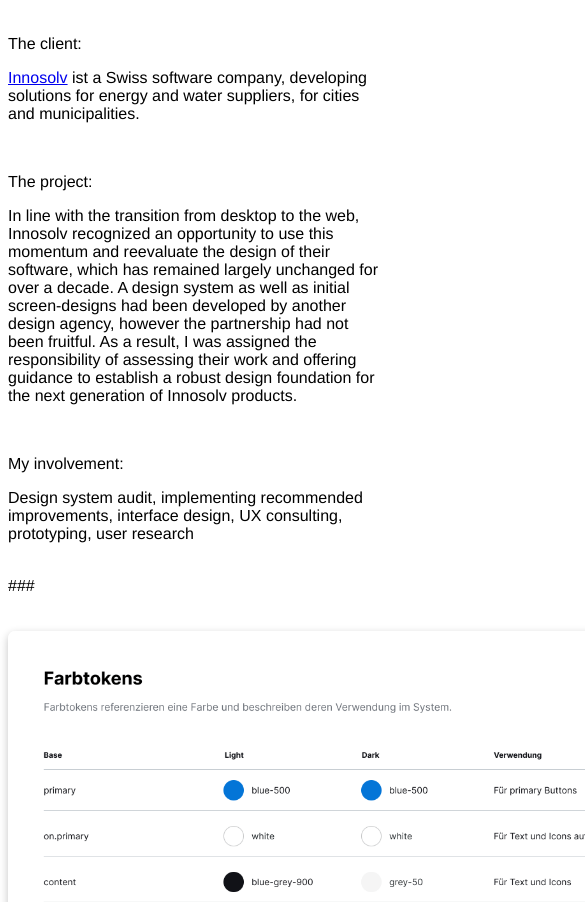
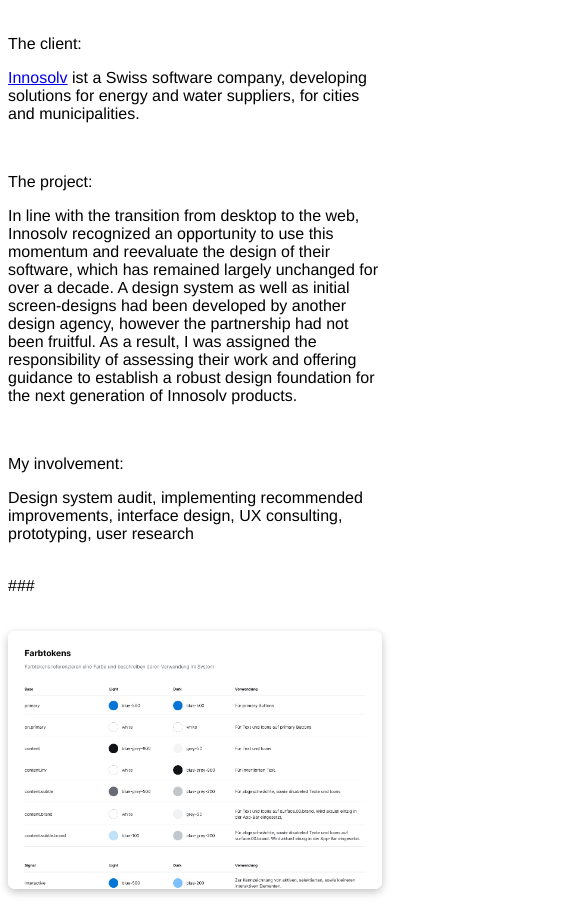
Before and after one commit to joelsinnott/portfolio, a plain HTML site: page innosolv.html in a window 390 px wide. Shown: the part 142-1044 px from the top of the page, 585 px wide, since content can reach past the window. Drawn offline with Linux system fonts and the light colour scheme.

Commit message:
added responsiveness

```diff
--- a/style.css
+++ b/style.css
@@ -17,6 +17,13 @@
 
 .folio-img-container img{
   max-width: 800px;
+  height: auto;
+}
+
+@media screen and (max-width: 800px) {
+  .folio-img-container img{
+    max-width: 100%;
+  }
 }
 
 .folio-img {
```
